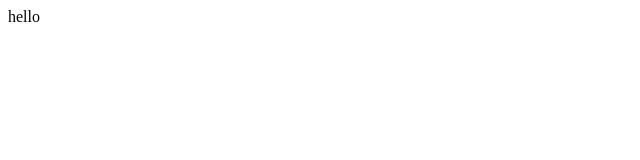
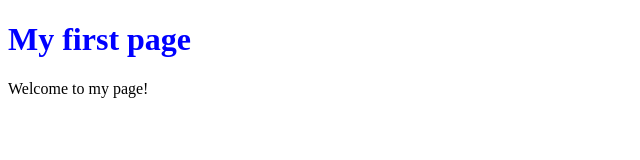
Before and after one commit to kyinn1307/WP, a plain HTML site: page index.html in a window 1280 px wide. Shown: the whole page, without its empty margins (0-640 px from the left). Drawn offline with Linux system fonts and the light colour scheme.

Commit message:
2nd modified

```diff
--- a/index.html
+++ b/index.html
@@ -3,9 +3,10 @@
 <head>
     <meta charset="UTF-8">
     <meta name="viewport" content="width=device-width, initial-scale=1.0">
-    <title>Document</title>
+    <title>Hello</title>
 </head>
 <body>
-    hello
+    <h1 style="color : blue;">My first page</h1>
+    Welcome to my page!
 </body>
 </html>
```
